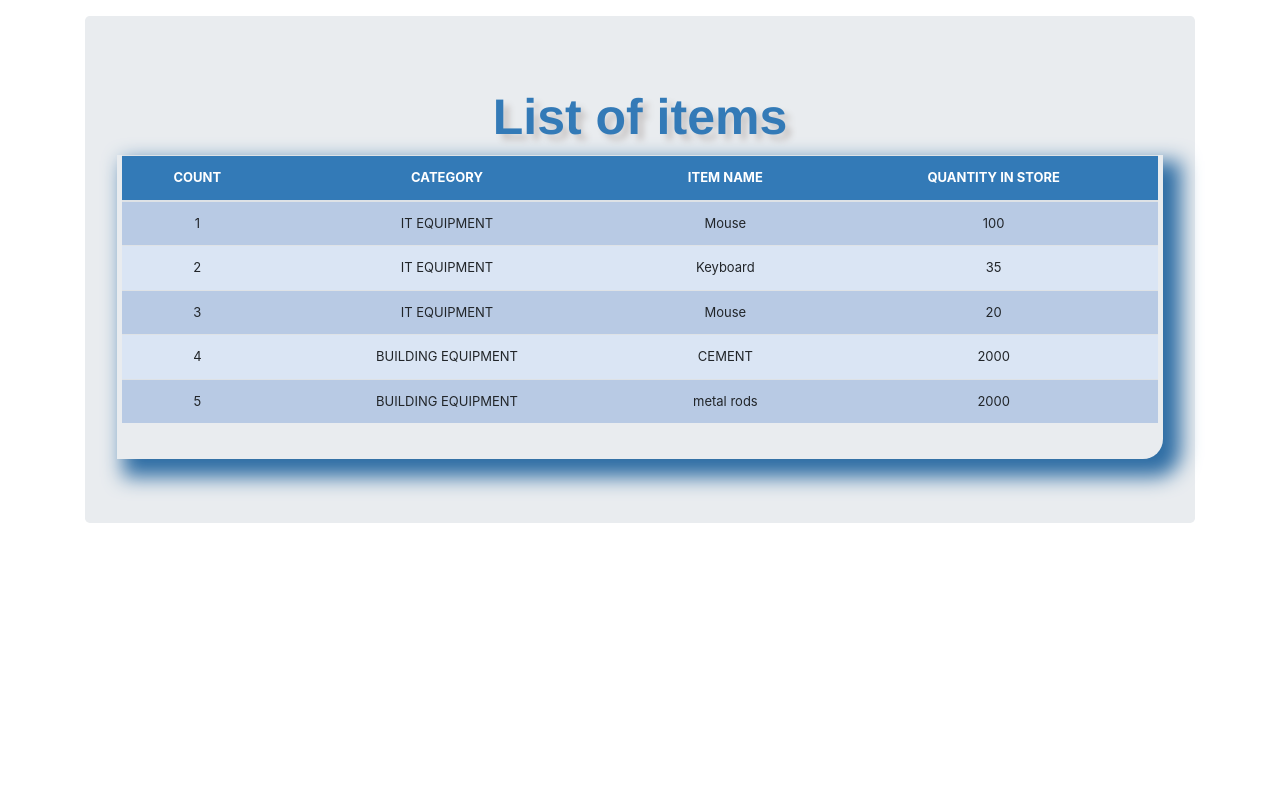
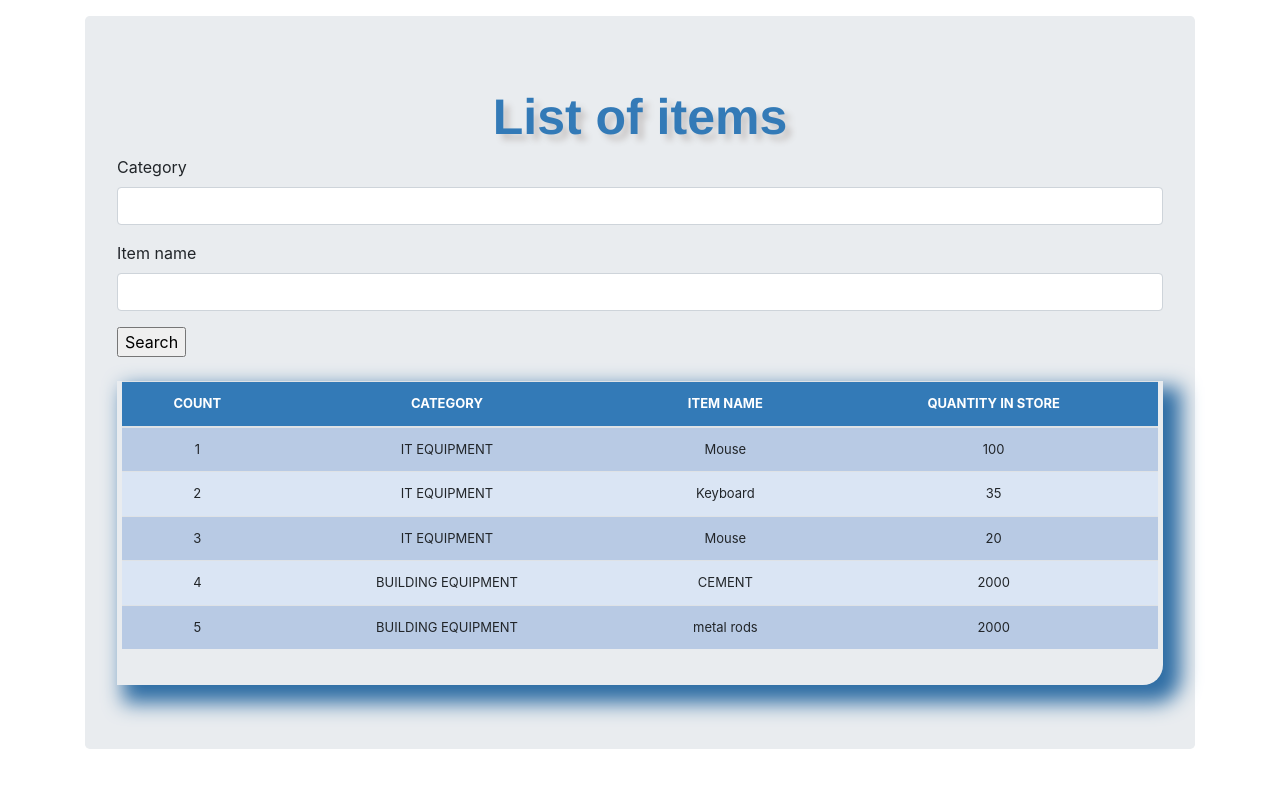
Before and after one commit to T-betrand/Django-StoreMS, a Django app: page /list_items/ in a window 1280 px wide. Shown: the part 56-845 px from the top of the page. Run offline with Django 3.2, Linux system fonts and the light colour scheme; data comes from the database, SQL or seed files in the repository; some libraries are stand-ins or nearby versions.

Commit message:
list items search form

```diff
--- a/src/stockman/forms.py
+++ b/src/stockman/forms.py
@@ -7,3 +7,9 @@ class StockCreateForm(forms.ModelForm):
     class Meta:
         model = Stock
         fields = ['category', 'item_name', 'quantity']
+
+
+class StockSearchForm(forms.ModelForm):
+    class Meta:
+        model = Stock
+        fields = ['category', 'item_name']
--- a/src/stockman/models.py
+++ b/src/stockman/models.py
@@ -3,8 +3,8 @@ from django.db import models
 
 # Create your models here.
 class Stock(models.Model):
-    category = models.CharField(max_length=50, blank=False, null=True)
-    item_name = models.CharField(max_length=50, blank=False, null=True)
+    category = models.CharField(max_length=50, blank=True, null=True)
+    item_name = models.CharField(max_length=50, blank=True, null=True)
     quantity = models.IntegerField(default=0, blank=True, null=True)
     receive_quantity = models.IntegerField(default=0, blank=True, null=True)
     receive_by = models.CharField(max_length=50, blank=True, null=True)
--- a/src/stockman/templates/list-item.html
+++ b/src/stockman/templates/list-item.html
@@ -1,4 +1,5 @@
 {% load staticfiles %}
+{% load crispy_forms_tags %}
 
 <!doctype html>
 <html lang="en">
@@ -43,6 +44,13 @@
 <main role="main" class="container">
     <div class="jumbotron">
         <div class="header">{{header}}</div>
+
+        <form method="POST" action="">{%  csrf_token %}
+        {{form|crispy}}
+            <input type="submit" value="Search" />
+        </form>
+        <br>
+
         <div class="display-table">
             <table class="table">
                 <thead>
--- a/src/stockman/views.py
+++ b/src/stockman/views.py
@@ -1,7 +1,7 @@
 from django.shortcuts import render, redirect
 
 from .models import *
-from .forms import StockCreateForm
+from .forms import StockCreateForm, StockSearchForm
 
 
 # Create your views here.
@@ -18,10 +18,23 @@ def home(request):
 def list_items(request):
     header = "List of items"
     queryset = Stock.objects.all()
+    form = StockSearchForm(request.POST or None)
+
     context = {
         "header": header,
         "queryset": queryset,
+        "form": form
     }
+
+    if request.method == 'POST':
+        queryset = Stock.objects.filter(category__icontains=form['category'].value(),
+                                        item_name__icontains=form['item_name'].value())
+        context = {
+            "form": form,
+            "header": header,
+            "queryset": queryset,
+        }
+
     return render(request, "list-item.html", context)
 
 
```
